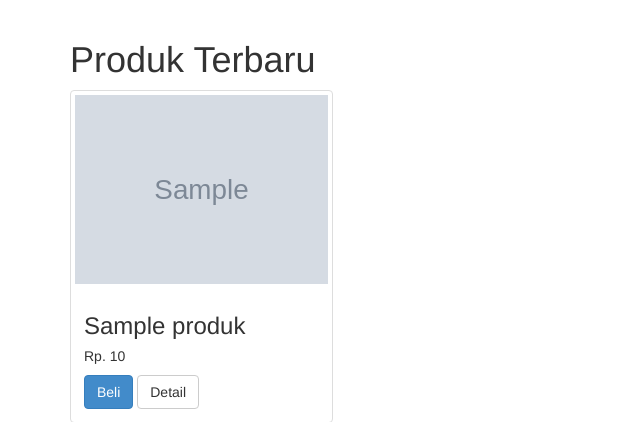
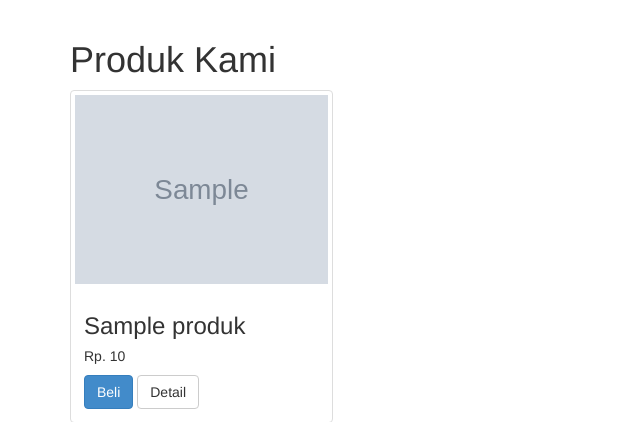
Before and after one commit to winnimaeylani/TokoOnline, a PHP site: page / in a window 1280 px wide. Shown: the part 52-474 px from the top of the page, without its empty margins (0-640 px from the left). Run offline with PHP 8.4, Linux system fonts and the light colour scheme; tables that the repository leaves empty or names only in its code hold one stand-in row (values such as "Sample post"); grey boxes marked "Sample" are stand-in pictures.

Commit message:
index toko

```diff
--- a/index.php
+++ b/index.php
@@ -16,7 +16,7 @@ include 'koneksi.php';
 <!-- konten -->
 <section class="konten">
 	<div class="container">
-		<h1>Produk Terbaru</h1>
+		<h1>Produk Kami</h1>
 
 		<div class="row">
 
```
Also changed, not shown: admin/foto_produk/feature-2.jpg (added).
